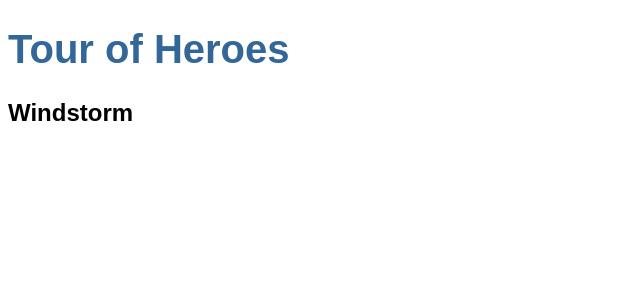
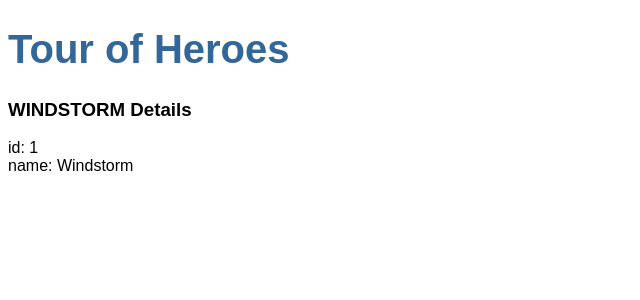
Before and after one commit to a-saracho/angular-tour-of-heroes, an Angular app: page / in a window 1280 px wide. Shown: the top 300 px of the page, without its empty margins (0-640 px from the left). Built offline with nearby package versions, Linux system fonts and the light colour scheme.

Commit message:
Crear interfaz Hero y uso de pipes

```diff
--- /dev/null
+++ b/src/app/hero.ts
@@ -0,0 +1,5 @@
+/* Creamos una interfaz para hero (como una clase en otros lenguajes)*/
+export interface Hero {
+    id: number;
+    name: string;
+  }
--- a/src/app/heroes/heroes.component.html
+++ b/src/app/heroes/heroes.component.html
@@ -1,2 +1,8 @@
 <!-- Muestra la propiedad hero del componente-->
-<h2>{{hero}}</h2>
+<!--<h2>{{hero}}</h2>-->
+
+<!-- Muestra las propiedades id y name de la propiedad hero del componente-->
+<!--El pipe | uppercase transformar el texto a mayúsculas-->
+<h3>{{hero.name | uppercase}} Details</h3>
+<div><span>id: </span>{{hero.id}}</div>
+<div><span>name: </span>{{hero.name}}</div>
--- a/src/app/heroes/heroes.component.ts
+++ b/src/app/heroes/heroes.component.ts
@@ -1,5 +1,6 @@
 /* Importa clases y componentes que va a utilizar el componente*/
 import { Component, OnInit } from '@angular/core';
+import { Hero } from '../hero';
 
 /* Metadatos del componente
   * string selector nombre del selector, se utilizará esta etiqueta html para llamar al componente
@@ -16,7 +17,11 @@ import { Component, OnInit } from '@angular/core';
 export class HeroesComponent implements OnInit {
 
   /*Propiedades del componente*/
-  hero = 'Windstorm';
+  /*hero = 'Windstorm';*/
+  hero: Hero = {
+    id: 1,
+    name: 'Windstorm'
+  };
 
 
   constructor() { /* Constructor del componente */}
```
